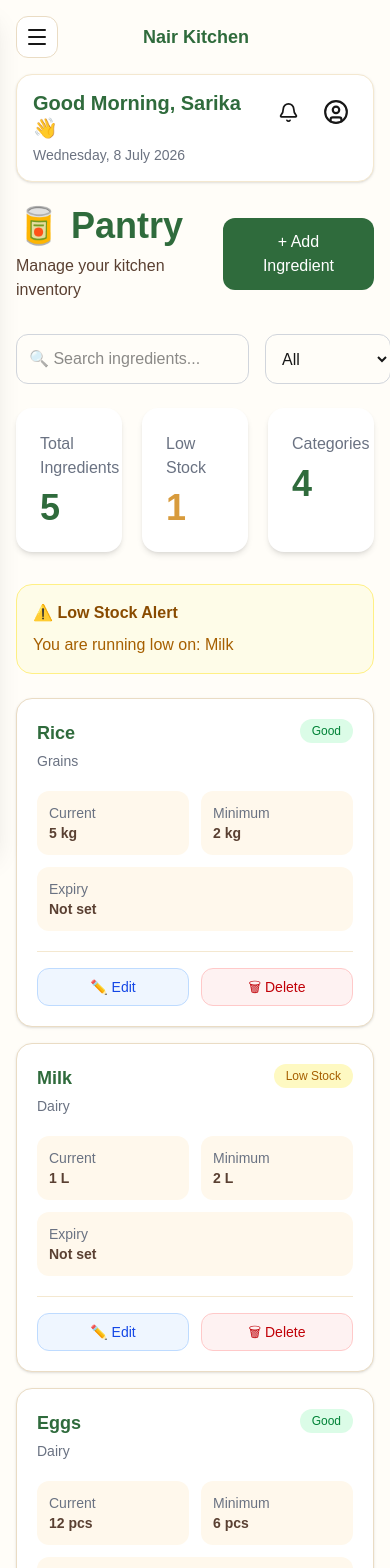
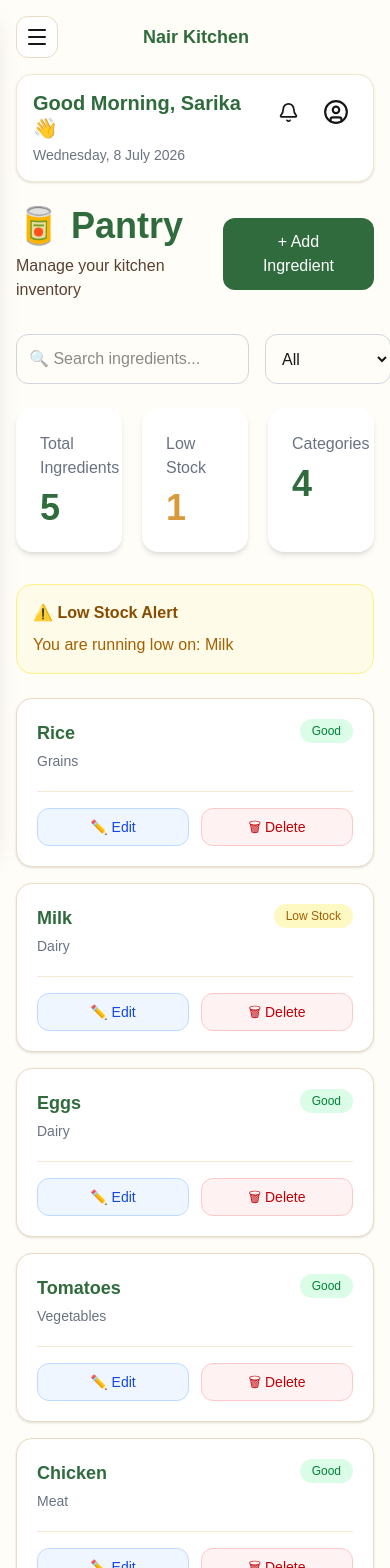
Before and after one commit to sarikashyamraj/nair-kitchen, a Next.js app: page /pantry in a window 390 px wide. Shown: the top 1568 px of the page. Built offline with nearby package versions, Linux system fonts and the light colour scheme.

Commit message:
refactor: simplify pantry and update mobile documentation

```diff
--- a/components/pantry/AddIngredientForm.tsx
+++ b/components/pantry/AddIngredientForm.tsx
@@ -33,7 +33,6 @@ export default function AddIngredientForm({
   const [minQuantity, setMinQuantity] = useState(
     itemToEdit?.minQuantity ? String(itemToEdit.minQuantity) : ""
   );
-  const [expiryDate, setExpiryDate] = useState(itemToEdit?.expiryDate || "");
   const [notes, setNotes] = useState(itemToEdit?.notes || "");
 
   function handleNameChange(value: string) {
@@ -64,7 +63,6 @@ export default function AddIngredientForm({
       unit,
       category,
       minQuantity: minQty,
-      expiryDate,
       notes,
     });
 
@@ -123,13 +121,6 @@ export default function AddIngredientForm({
             options={[...INGREDIENT_CATEGORIES]}
           />
 
-          <Input
-            label="Expiry Date"
-            value={expiryDate}
-            onChange={(e) => setExpiryDate(e.target.value)}
-            type="date"
-          />
-
           <div>
             <label className="block mb-2 text-sm font-medium text-[#5A4032]">
               Notes
--- a/components/pantry/PantryTable.tsx
+++ b/components/pantry/PantryTable.tsx
@@ -45,28 +45,7 @@ export default function PantryTable({
                 </span>
               </div>
 
-              <div className="grid grid-cols-2 gap-3 mt-5 text-sm">
-                <div className="rounded-xl bg-[#FFF8EC] p-3">
-                  <p className="text-gray-500">Current</p>
-                  <p className="font-semibold text-[#5A4032]">
-                    {item.quantity} {item.unit}
-                  </p>
-                </div>
 
-                <div className="rounded-xl bg-[#FFF8EC] p-3">
-                  <p className="text-gray-500">Minimum</p>
-                  <p className="font-semibold text-[#5A4032]">
-                    {item.minQuantity} {item.unit}
-                  </p>
-                </div>
-
-                <div className="col-span-2 rounded-xl bg-[#FFF8EC] p-3">
-                  <p className="text-gray-500">Expiry</p>
-                  <p className="font-semibold text-[#5A4032]">
-                    {item.expiryDate || "Not set"}
-                  </p>
-                </div>
-              </div>
 
               <div className="flex gap-3 mt-5 border-t border-[#F4E8D0] pt-4">
                 <button
@@ -98,7 +77,7 @@ export default function PantryTable({
               <th className="p-4">Minimum</th>
               <th className="p-4">Category</th>
               <th className="p-4">Status</th>
-              <th className="p-4">Expiry</th>
+
               <th className="p-4">Action</th>
             </tr>
           </thead>
@@ -113,9 +92,7 @@ export default function PantryTable({
                     {item.name}
                   </td>
 
-                  <td className="p-4 text-[#5A4032]">
-                    {item.quantity} {item.unit}
-                  </td>
+
 
                   <td className="p-4 text-[#5A4032]">
                     {item.minQuantity} {item.unit}
@@ -135,9 +112,7 @@ export default function PantryTable({
                     </span>
                   </td>
 
-                  <td className="p-4 text-[#5A4032]">
-                    {item.expiryDate || "—"}
-                  </td>
+
 
                   <td className="p-4 flex gap-3">
                     <button
```
Also changed, not shown: types/pantry.ts (+0 -8 lines), 3 other files (tests, documents, lock files or other folders).
